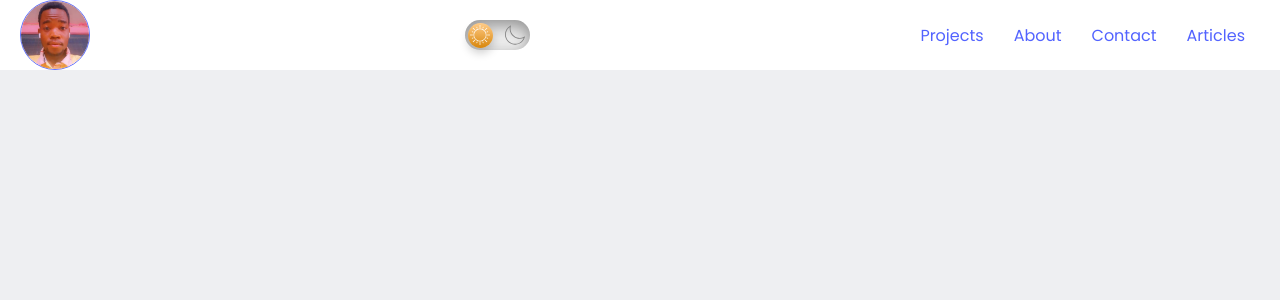
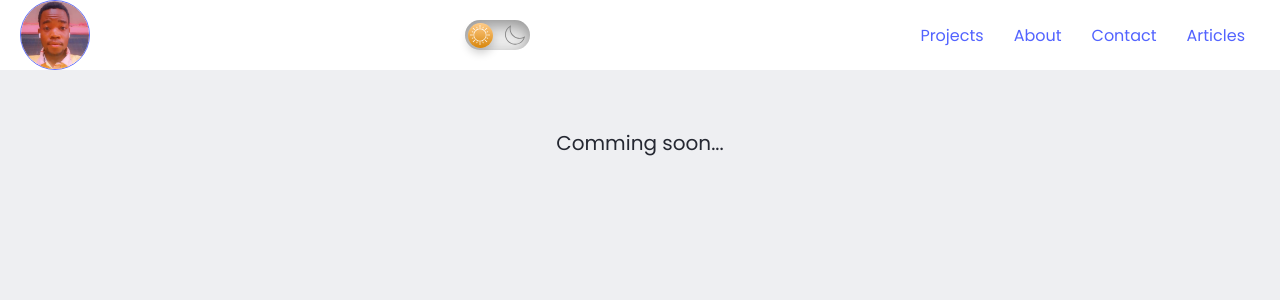
Before and after one commit to LionRouge1/my-portfolio, a React (Create React App) app: page /articles in a window 1280 px wide. Shown: the top 300 px of the page. Built offline with nearby package versions, Linux system fonts and the light colour scheme.

Commit message:
show the articles messages

```diff
--- a/src/components/Articles.tsx
+++ b/src/components/Articles.tsx
@@ -1,5 +1,5 @@
 const Articles = () => (
-  <div>Comming soon</div>
+  <section className="articles">Comming soon...</section>
 );
 
 export default Articles;
--- a/src/index.scss
+++ b/src/index.scss
@@ -305,6 +305,13 @@ body {
   box-shadow: 0 8px 16px var(--principal-color);
 }
 
+.articles {
+  font-size: 20px;
+  display: flex;
+  justify-content: center;
+  margin-top: 10%;
+}
+
 .footer {
   background-color: var(--background-color);
   position: relative;
```
